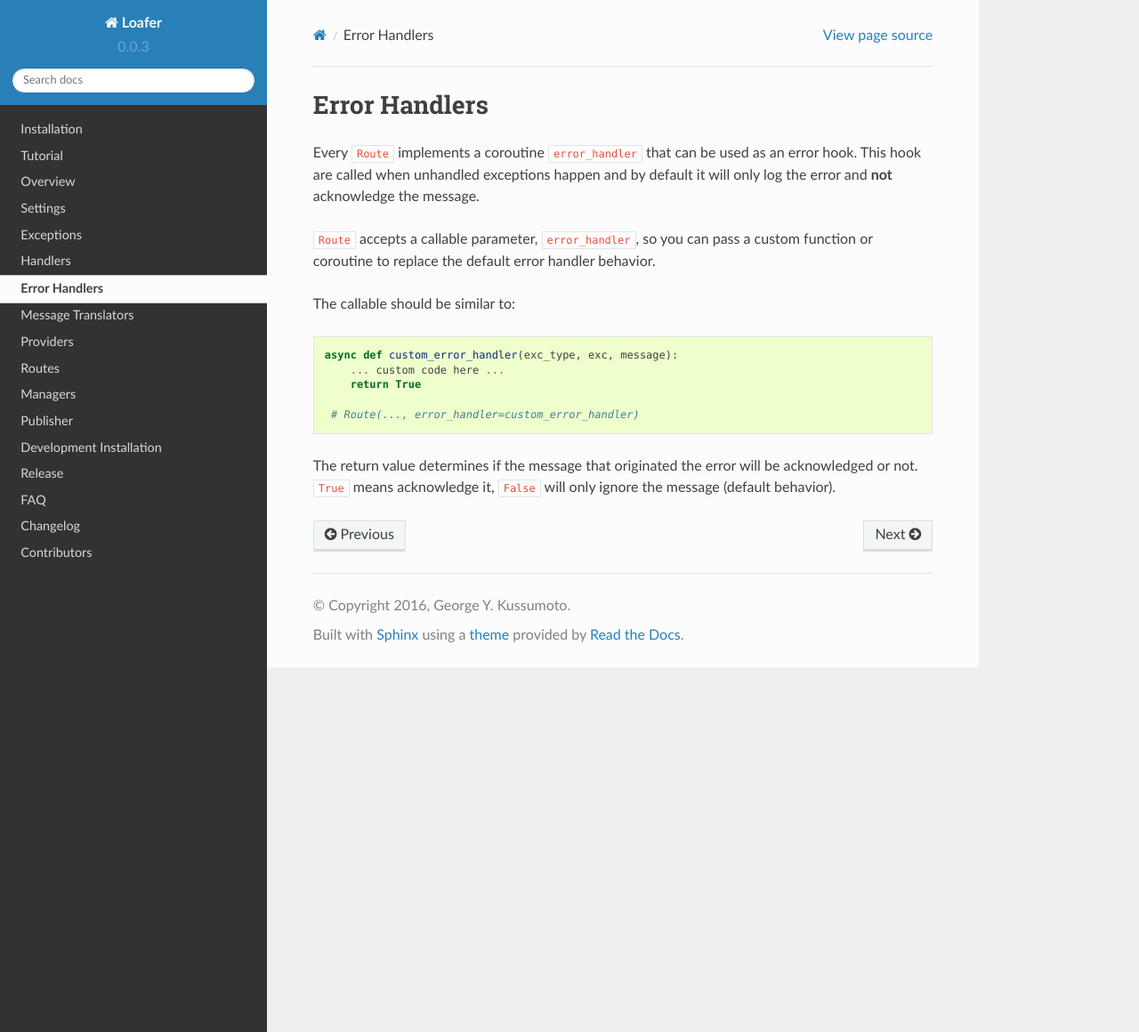
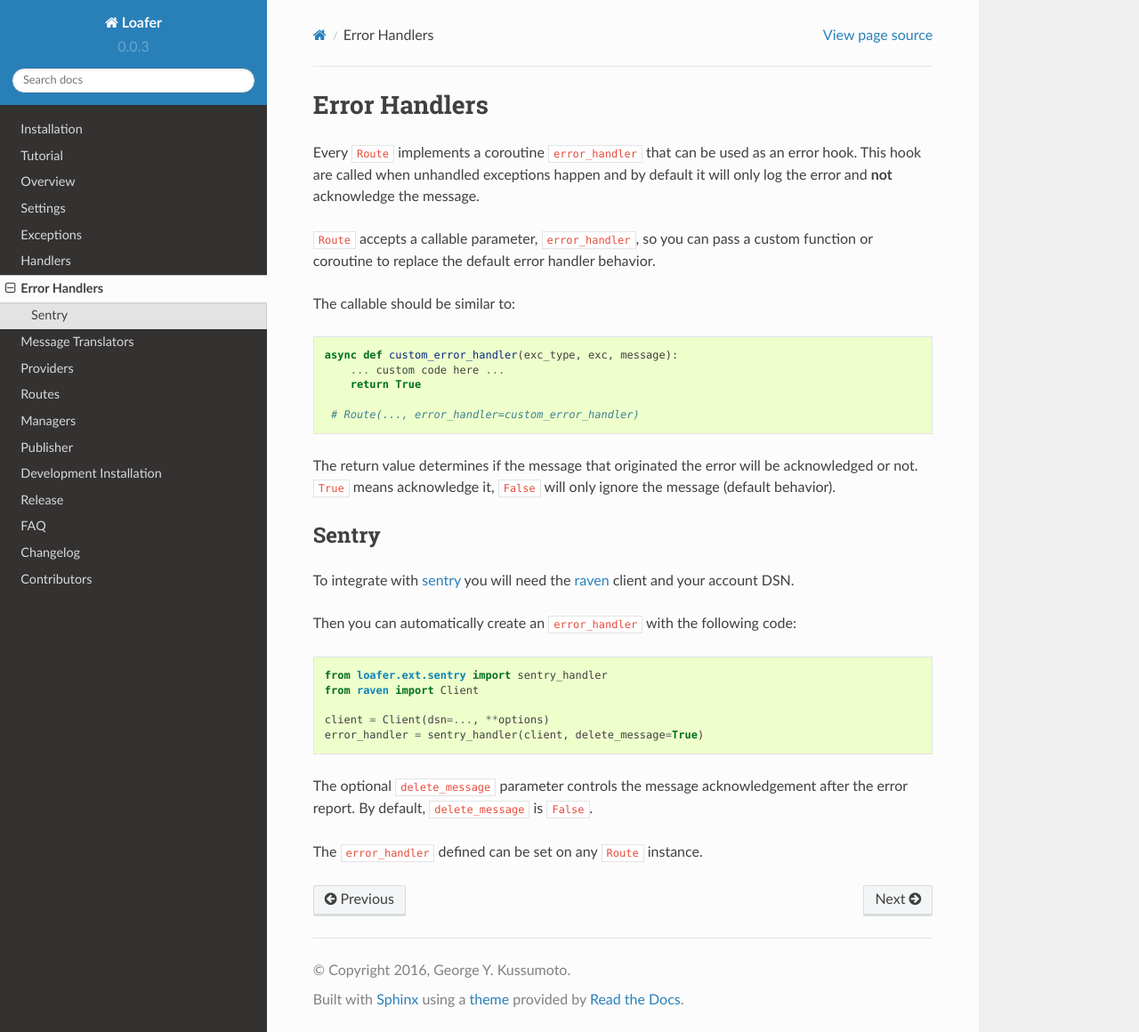
Before and after one commit to georgeyk/loafer, a Sphinx documentation site: the page built from docs/source/error_handlers.rst, in a window 1280 px wide and 1160 px high. Shown: the whole window at 89% size. Built offline with Sphinx 7.4.7 and the Read the Docs theme 2.0.0, drawn with Linux system fonts in a browser that asks for light colours.

Commit message:
Add sentry integration doc

```diff
--- a/docs/source/error_handlers.rst
+++ b/docs/source/error_handlers.rst
@@ -19,3 +19,27 @@ The callable should be similar to::
 
 The return value determines if the message that originated the error will be acknowledged or not.
 ``True`` means acknowledge it, ``False`` will only ignore the message (default behavior).
+
+
+Sentry
+~~~~~~
+
+
+To integrate with `sentry`_ you will need the `raven`_ client and your account DSN.
+
+Then you can automatically create an ``error_handler`` with the following code::
+
+    from loafer.ext.sentry import sentry_handler
+    from raven import Client
+
+    client = Client(dsn=..., **options)
+    error_handler = sentry_handler(client, delete_message=True)
+
+
+The optional ``delete_message`` parameter controls the message acknowledgement
+after the error report. By default, ``delete_message`` is ``False``.
+
+The ``error_handler`` defined can be set on any ``Route`` instance.
+
+.. _sentry: https://sentry.io/
+.. _raven: https://github.com/getsentry/raven-python
```
